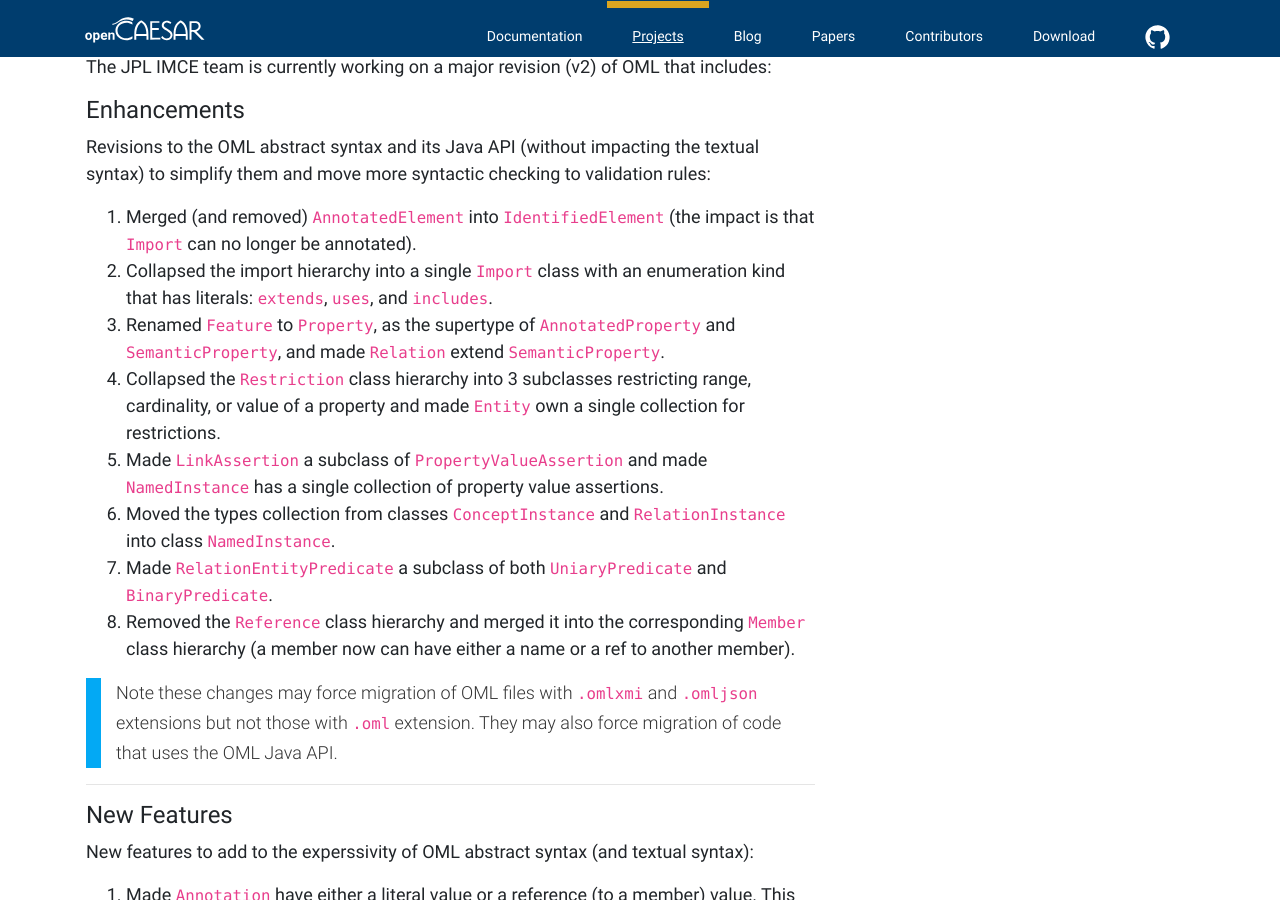
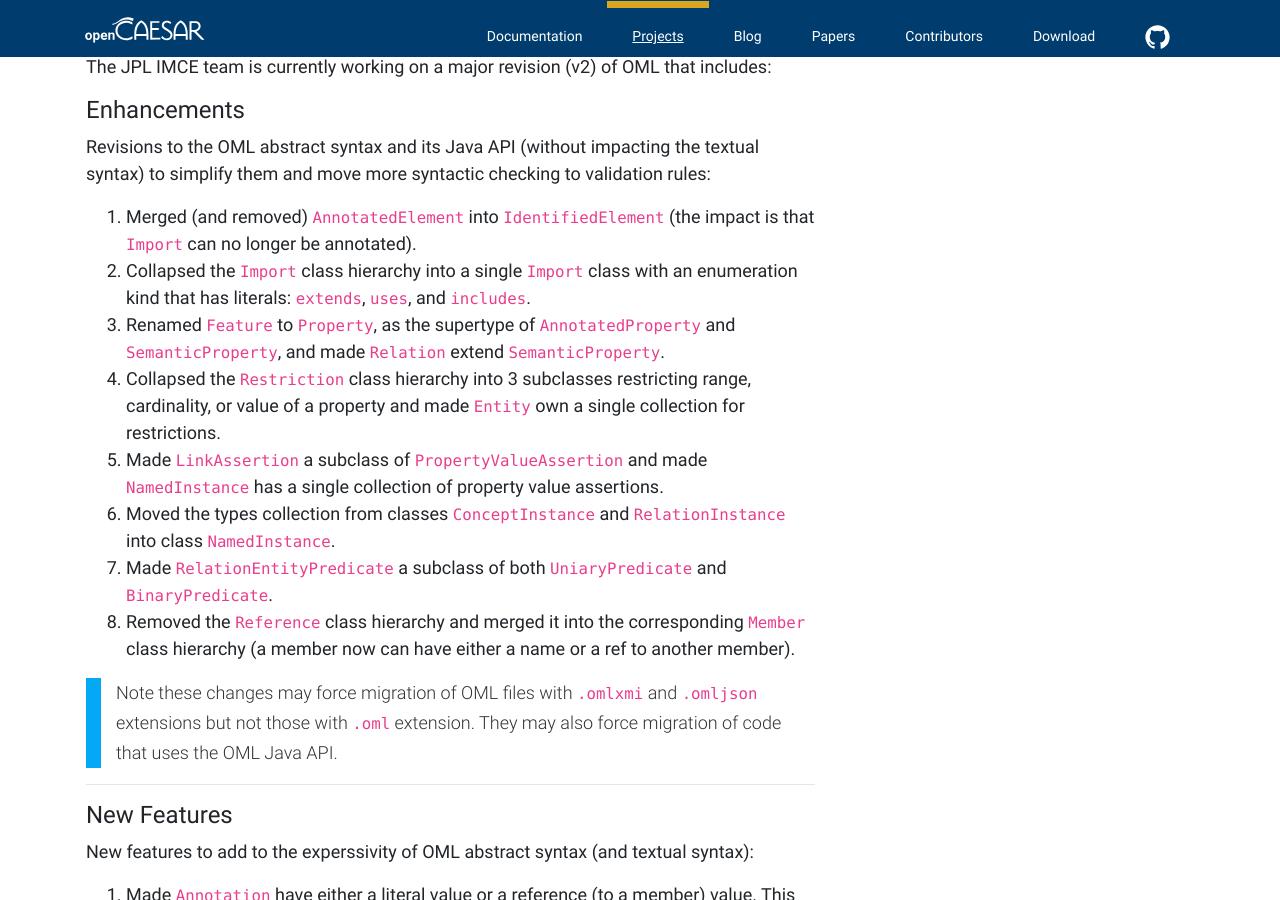
Before and after one commit to opencaesar/opencaesar.github.io, a Jekyll site: the page built from _projects/2023-2-1-OML-v2.md, in a window 1280 px wide and 900 px high, scrolled down 671 px. Built offline with Jekyll 4.4.1, drawn with Linux system fonts in a browser that asks for light colours; nearby versions of some CDN libraries.

Commit message:
add post

```diff
--- a/_projects/2023-2-1-OML-v2.md
+++ b/_projects/2023-2-1-OML-v2.md
@@ -19,7 +19,7 @@ The JPL IMCE team is currently working on a major revision (v2) of OML that incl
 Revisions to the OML abstract syntax and its Java API (without impacting the textual syntax) to simplify them and move more syntactic checking to validation rules:
 
 1. Merged (and removed) `AnnotatedElement` into `IdentifiedElement` (the impact is that `Import` can no longer be annotated).
-1. Collapsed the import hierarchy into a single `Import` class with an enumeration kind that has literals: `extends`, `uses`, and `includes`.
+1. Collapsed the `Import` class hierarchy into a single `Import` class with an enumeration kind that has literals: `extends`, `uses`, and `includes`.
 1. Renamed `Feature` to `Property`, as the supertype of `AnnotatedProperty` and `SemanticProperty`, and made `Relation` extend `SemanticProperty`.
 1. Collapsed the `Restriction` class hierarchy into 3 subclasses restricting range, cardinality, or value of a property and made `Entity` own a single collection for restrictions.
 1. Made `LinkAssertion` a subclass of `PropertyValueAssertion` and made `NamedInstance` has a single collection of property value assertions.
```
